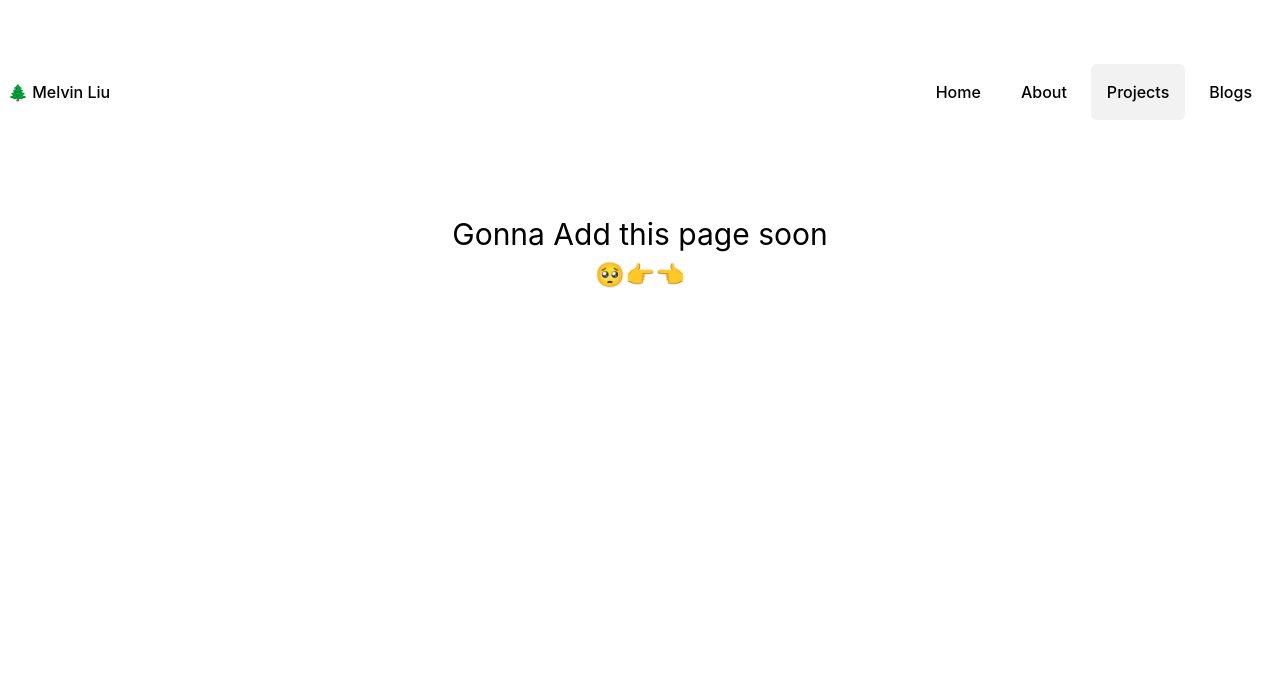
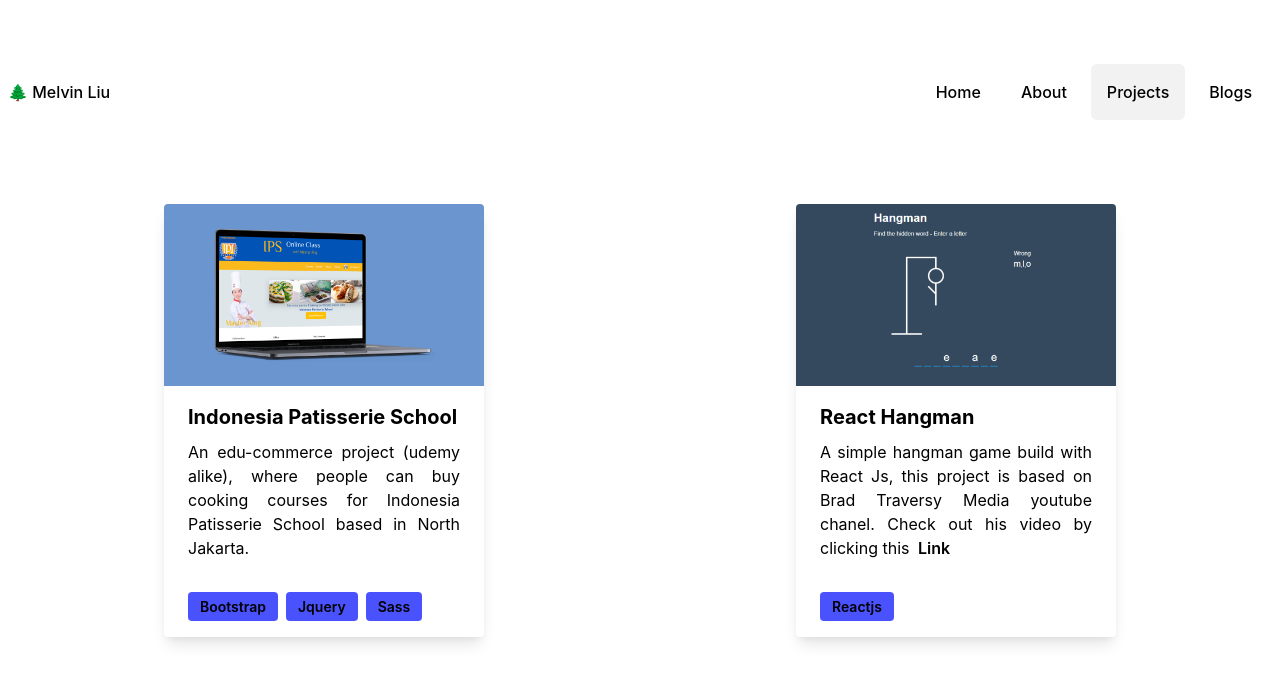
Before and after one commit to melvnl/nuxt-personal-web, a Nuxt app: page /project in a window 1280 px wide. Shown: the top 682 px of the page. Built offline with nearby package versions, Linux system fonts and the light colour scheme; what v-tooltip would draw is missing.

Commit message:
Add Projects page

```diff
--- a/pages/project.vue
+++ b/pages/project.vue
@@ -1,10 +1,39 @@
 <template>
   <div class="py-3">
-    <h1 class="mt-5 md:mt-80 lg:mt-15 xl:mt-20 text-3xl text-center">
+    <!-- <h1 class="mt-5 md:mt-80 lg:mt-15 xl:mt-20 text-3xl text-center">
       Gonna Add this page soon
-    </h1>
-    <p class="text-center text-2xl">
-      🥺👉👈
-    </p>
+    </h1> -->
+    <div class="flex flex-wrap justify-around mt-16">
+      <div class="max-w-xs rounded overflow-hidden shadow-lg my-2 mx-1">
+        <img class="w-full" src="~/assets/images/works/projects/ips.png" alt="Sunset in the mountains">
+        <div class="px-6 py-4">
+          <div class="font-bold text-xl mb-2">
+            Indonesia Patisserie School
+          </div>
+          <p class="text-grey-darker text-base text-justify">
+            An edu-commerce project (udemy alike), where people can buy cooking courses for Indonesia Patisserie School based in North Jakarta.
+          </p>
+        </div>
+        <div class="px-6 py-4">
+          <span class="inline-block bg-primaryColor bg-opacity-40 rounded px-3 py-1 text-sm font-semibold text-grey-darker mr-2">Bootstrap</span>
+          <span class="inline-block bg-primaryColor bg-opacity-40 rounded px-3 py-1 text-sm font-semibold text-grey-darker mr-2">Jquery</span>
+          <span class="inline-block bg-primaryColor bg-opacity-40 rounded px-3 py-1 text-sm font-semibold text-grey-darker">Sass</span>
+        </div>
+      </div>
+      <div class="max-w-xs rounded overflow-hidden shadow-lg my-2 mx-1">
+        <img class="w-full" src="~/assets/images/works/projects/hangman.png" alt="Sunset in the mountains">
+        <div class="px-6 py-4">
+          <div class="font-bold text-xl mb-2">
+            React Hangman
+          </div>
+          <p class="text-grey-darker text-base text-justify">
+            A simple hangman game build with React Js, this project is based on Brad Traversy Media youtube chanel. Check out his video by clicking this <a href="https://www.youtube.com/watch?v=jj0W8tYX_q8" class="font-semibold hover:bg-primaryColor rounded-sm p-1">Link</a>
+          </p>
+        </div>
+        <div class="px-6 py-4">
+          <span class="inline-block bg-primaryColor bg-opacity-40 rounded px-3 py-1 text-sm font-semibold text-grey-darker mr-2">Reactjs</span>
+        </div>
+      </div>
+    </div>
   </div>
 </template>
```
Also changed, not shown: assets/images/works/projects/hangman.png (added), assets/images/works/projects/ips.png (added).
